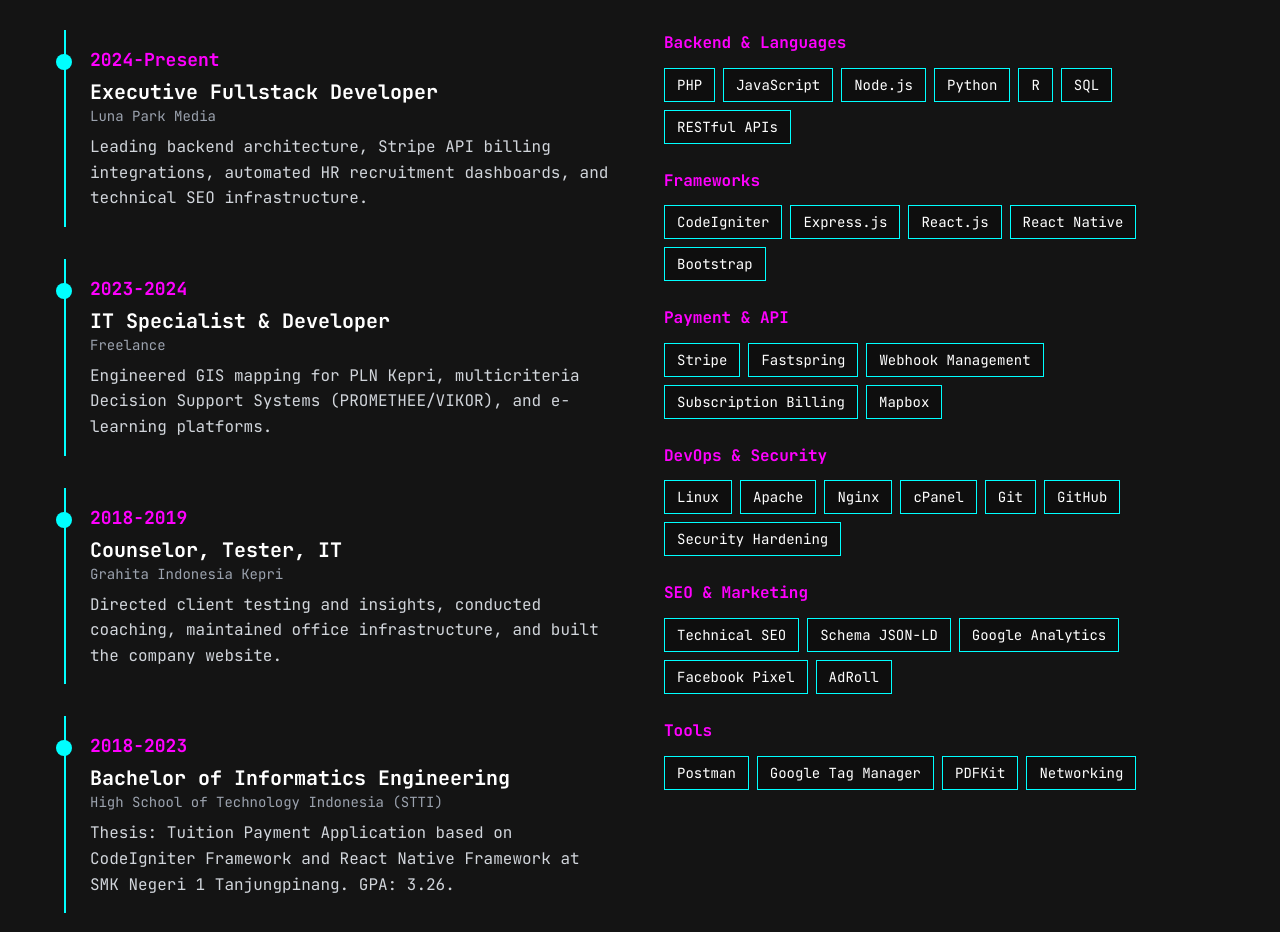
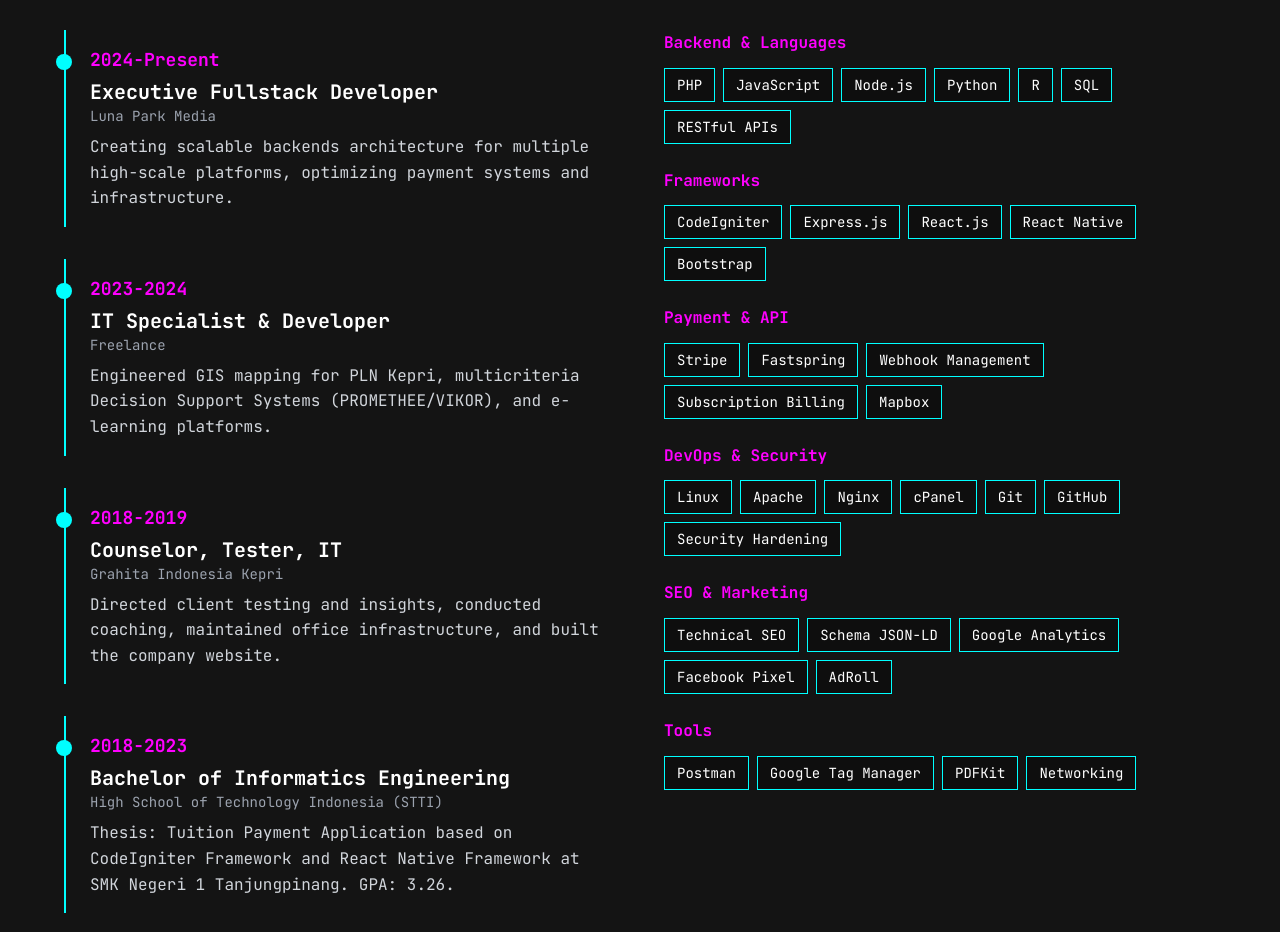
Before and after one commit to mnwajjah/hire-me-please-2, a Next.js app: page / in a window 1280 px wide. Shown: the part 3160-4092 px from the top of the page. Built offline with nearby package versions, Linux system fonts and the light colour scheme.

Commit message:
Update About.jsx

```diff
--- a/components/About.jsx
+++ b/components/About.jsx
@@ -2,13 +2,14 @@
 
 import { motion } from 'framer-motion'
 
-export default function About() {
+export default function About()
+{
   const timeline = [
     {
       year: '2024-Present',
       title: 'Executive Fullstack Developer',
       company: 'Luna Park Media',
-      description: 'Leading backend architecture, Stripe API billing integrations, automated HR recruitment dashboards, and technical SEO infrastructure.',
+      description: 'Creating scalable backends architecture for multiple high-scale platforms, optimizing payment systems and infrastructure.',
     },
     {
       year: '2023-2024',
```
